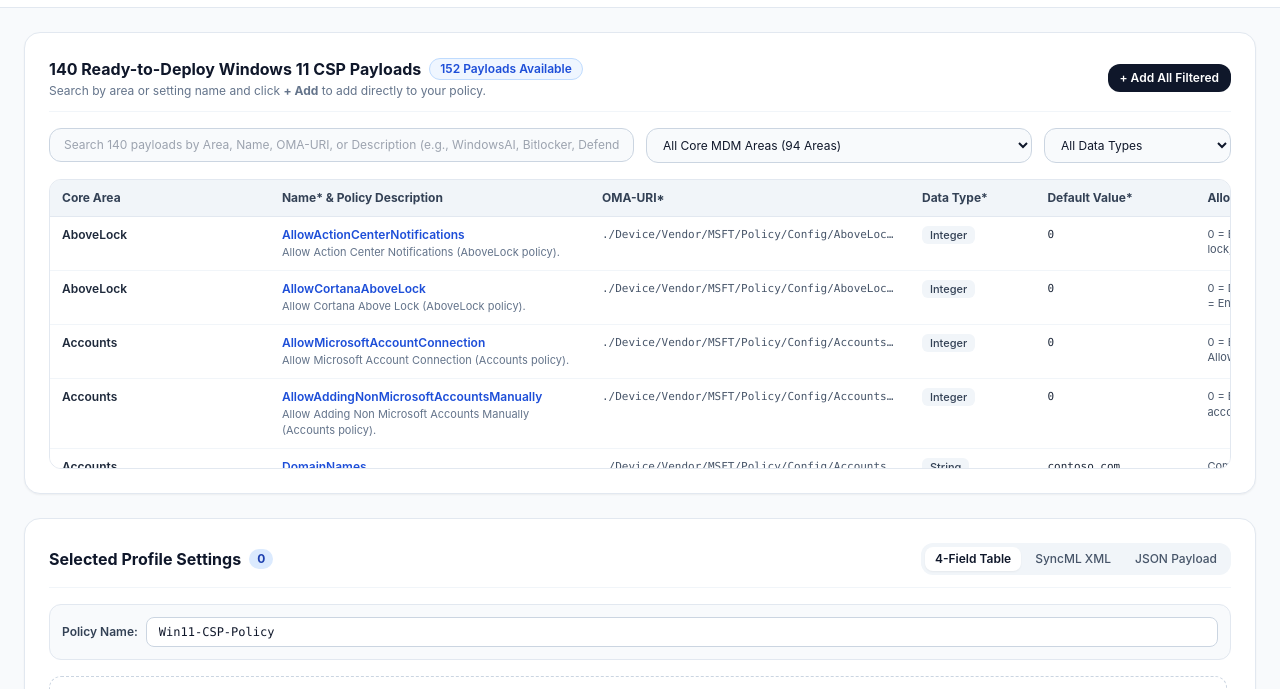
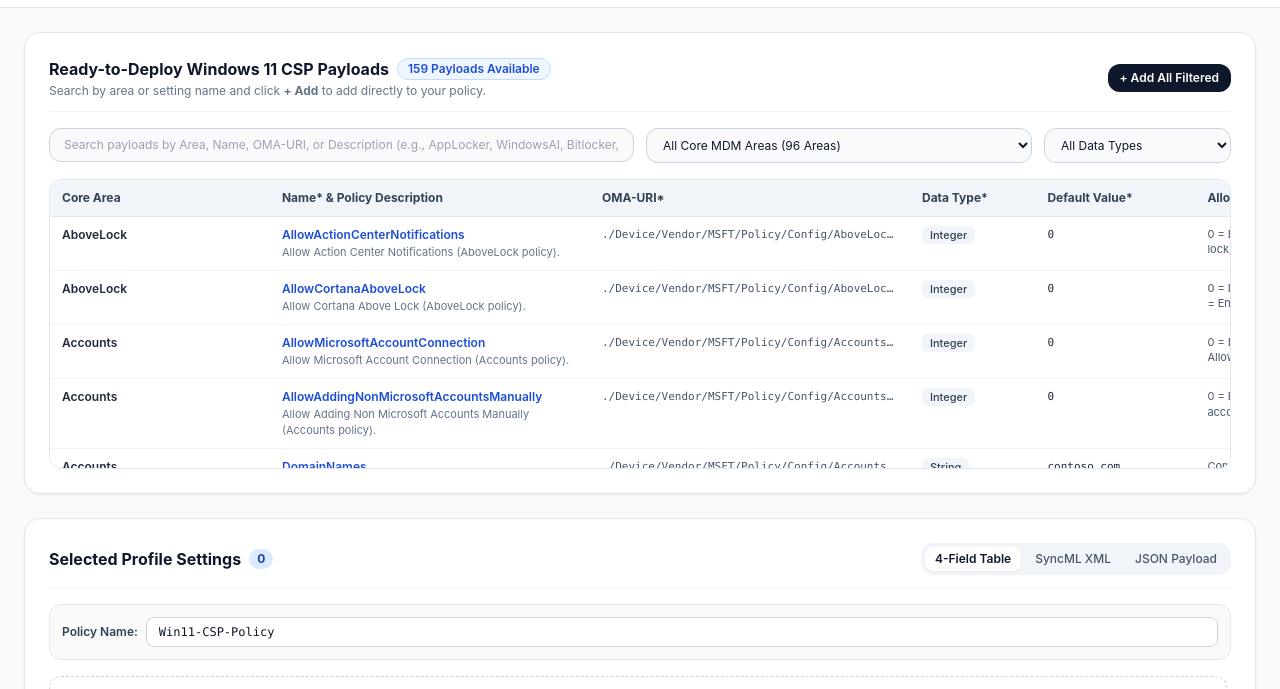
Before and after one commit to rahulgmehta/csppayload, a plain HTML site: page index.html in a window 1280 px wide. Shown: the part 57-746 px from the top of the page. Drawn offline with nearby package versions, Linux system fonts and the light colour scheme.

Commit message:
index.html

```diff
--- a/index.html
+++ b/index.html
@@ -48,8 +48,8 @@
       <div class="flex flex-wrap items-center justify-between gap-3 border-b border-slate-100 pb-3">
         <div>
           <div class="flex items-center gap-2">
-            <h2 class="text-base font-bold text-slate-900">140 Ready-to-Deploy Windows 11 CSP Payloads</h2>
-            <span id="catalogCountBadge" class="px-2.5 py-0.5 rounded-full text-xs font-semibold bg-blue-50 text-blue-700 border border-blue-200">140 Payloads Available</span>
+            <h2 class="text-base font-bold text-slate-900">Ready-to-Deploy Windows 11 CSP Payloads</h2>
+            <span id="catalogCountBadge" class="px-2.5 py-0.5 rounded-full text-xs font-semibold bg-blue-50 text-blue-700 border border-blue-200">147 Payloads Available</span>
           </div>
           <p class="text-xs text-slate-500 mt-0.5">Search by area or setting name and click <strong>+ Add</strong> to add directly to your policy.</p>
         </div>
@@ -63,11 +63,11 @@
       <!-- Search & Filter Controls -->
       <div class="grid grid-cols-1 sm:grid-cols-12 gap-3">
         <div class="sm:col-span-6">
-          <input id="catalogSearchInput" type="text" oninput="renderCatalog()" placeholder="Search 140 payloads by Area, Name, OMA-URI, or Description (e.g., WindowsAI, Bitlocker, Defender, Sudo)..." class="w-full px-3.5 py-2 rounded-xl text-xs bg-slate-50 border border-slate-300 focus:bg-white focus:border-blue-600 focus:outline-none" />
+          <input id="catalogSearchInput" type="text" oninput="renderCatalog()" placeholder="Search payloads by Area, Name, OMA-URI, or Description (e.g., AppLocker, WindowsAI, Bitlocker, Defender)..." class="w-full px-3.5 py-2 rounded-xl text-xs bg-slate-50 border border-slate-300 focus:bg-white focus:border-blue-600 focus:outline-none" />
         </div>
         <div class="sm:col-span-4">
           <select id="catalogAreaFilter" onchange="renderCatalog()" class="w-full px-3 py-2 rounded-xl text-xs bg-slate-50 border border-slate-300 focus:bg-white focus:border-blue-600 focus:outline-none">
-            <option value="ALL">All Core MDM Areas (92 Areas)</option>
+            <option value="ALL">All Core MDM Areas</option>
           </select>
         </div>
         <div class="sm:col-span-2">
@@ -180,7 +180,14 @@
       { area: "Accounts", name: "DomainNames", omaUri: "./Device/Vendor/MSFT/Policy/Config/Accounts/DomainNames", dataType: "String", value: "contoso.com", description: "Comma-separated list of allowed email domains" },
       { area: "ActiveXControls", name: "ApprovedSites", omaUri: "./User/Vendor/MSFT/Policy/Config/ActiveXControls/ApprovedSites", dataType: "String", value: "https://intranet.contoso.com", description: "Approved URLs for ActiveX controls" },
       { area: "AppDeviceInventory", name: "AllowAppDeviceInventory", omaUri: "./Device/Vendor/MSFT/Policy/Config/AppDeviceInventory/AllowAppDeviceInventory", dataType: "Integer", value: "1", description: "0 = Disable inventory; 1 = Enable inventory" },
+      { area: "ApplicationControl", name: "Policies_CodeIntegrity_Policy", omaUri: "./Vendor/MSFT/ApplicationControl/Policies/{PolicyGUID}/Policy", dataType: "Base64", value: "", description: "Base64-encoded binary WDAC (Windows Defender Application Control) .cip policy" },
       { area: "ApplicationDefaults", name: "DefaultAssociationsConfiguration", omaUri: "./Device/Vendor/MSFT/Policy/Config/ApplicationDefaults/DefaultAssociationsConfiguration", dataType: "String (XML file)", value: "<DefaultAssociations><Association ApplicationName=\"Microsoft Edge\" Identifier=\".pdf\" ProgId=\"MSEdgePDF\"/></DefaultAssociations>", description: "XML mapping file extensions to default apps" },
+      { area: "AppLocker", name: "EXE_Policy", omaUri: "./Vendor/MSFT/AppLocker/ApplicationLaunchRestrictions/Grouping/EXE/Policy", dataType: "String (XML file)", value: "<RuleCollection Type=\"Exe\" EnforcementMode=\"Enabled\"><FilePathRule Id=\"fd686d83-a829-4351-8ff4-27c7de5755d2\" Name=\"All files\" Description=\"Allows members of the local Administrators group to run all applications.\" UserOrGroupSid=\"S-1-5-32-544\" Action=\"Allow\"><Conditions><FilePathCondition Path=\"*\"/></Conditions></FilePathRule></RuleCollection>", description: "AppLocker Executable (.exe / .com) XML RuleCollection (EnforcementMode: Enabled, AuditOnly, or NotConfigured)" },
+      { area: "AppLocker", name: "MSI_Policy", omaUri: "./Vendor/MSFT/AppLocker/ApplicationLaunchRestrictions/Grouping/MSI/Policy", dataType: "String (XML file)", value: "<RuleCollection Type=\"Msi\" EnforcementMode=\"Enabled\"><FilePathRule Id=\"64ad46ff-0d71-4fa0-a30b-3f3d30c5433d\" Name=\"All Windows Installer files\" Description=\"Allows members of the local Administrators group to run all Windows Installer files.\" UserOrGroupSid=\"S-1-5-32-544\" Action=\"Allow\"><Conditions><FilePathCondition Path=\"*.*\"/></Conditions></FilePathRule></RuleCollection>", description: "AppLocker Windows Installer (.msi / .msp / .mst) XML RuleCollection" },
+      { area: "AppLocker", name: "Script_Policy", omaUri: "./Vendor/MSFT/AppLocker/ApplicationLaunchRestrictions/Grouping/Script/Policy", dataType: "String (XML file)", value: "<RuleCollection Type=\"Script\" EnforcementMode=\"Enabled\"><FilePathRule Id=\"ed97d0cb-15ff-430f-b82c-8d7832adc1ac\" Name=\"All scripts\" Description=\"Allows members of the local Administrators group to run all scripts.\" UserOrGroupSid=\"S-1-5-32-544\" Action=\"Allow\"><Conditions><FilePathCondition Path=\"*\"/></Conditions></FilePathRule></RuleCollection>", description: "AppLocker Script (.ps1, .bat, .cmd, .vbs, .js) XML RuleCollection" },
+      { area: "AppLocker", name: "DLL_Policy", omaUri: "./Vendor/MSFT/AppLocker/ApplicationLaunchRestrictions/Grouping/DLL/Policy", dataType: "String (XML file)", value: "<RuleCollection Type=\"Dll\" EnforcementMode=\"AuditOnly\"><FilePathRule Id=\"bac4b0bf-6f1b-40e8-8627-8545fa89c856\" Name=\"Microsoft Windows DLLs\" Description=\"Allows members of the Everyone group to load DLLs located in the Windows folder.\" UserOrGroupSid=\"S-1-1-0\" Action=\"Allow\"><Conditions><FilePathCondition Path=\"%WINDIR%\\*\"/></Conditions></FilePathRule></RuleCollection>", description: "AppLocker DLL (.dll / .ocx) XML RuleCollection (test in AuditOnly before Enabling)" },
+      { area: "AppLocker", name: "StoreApps_Policy", omaUri: "./Vendor/MSFT/AppLocker/ApplicationLaunchRestrictions/Grouping/StoreApps/Policy", dataType: "String (XML file)", value: "<RuleCollection Type=\"Appx\" EnforcementMode=\"Enabled\"><FilePublisherRule Id=\"a9e18c21-ff8f-43cf-b9fc-db40eed693ba\" Name=\"(Default Rule) All signed packaged apps\" Description=\"Allows members of the Everyone group to run packaged apps that are signed.\" UserOrGroupSid=\"S-1-1-0\" Action=\"Allow\"><Conditions><FilePublisherCondition PublisherName=\"*\" ProductName=\"*\" BinaryName=\"*\"><BinaryVersionRange LowSection=\"0.0.0.0\" HighSection=\"*\"/></FilePublisherCondition></Conditions></FilePublisherRule></RuleCollection>", description: "AppLocker Packaged / Microsoft Store Apps (.appx / .msix) XML RuleCollection" },
+      { area: "AppLocker", name: "CodeIntegrity_Policy", omaUri: "./Vendor/MSFT/AppLocker/ApplicationLaunchRestrictions/Grouping/CodeIntegrity/Policy", dataType: "String (XML file)", value: "<RuleCollection Type=\"ManagedInstaller\" EnforcementMode=\"Enabled\"/>", description: "Configures AppLocker Managed Installer rules (e.g., Intune / ConfigMgr trusted installer)" },
       { area: "ApplicationManagement", name: "AllowAllTrustedApps", omaUri: "./Device/Vendor/MSFT/Policy/Config/ApplicationManagement/AllowAllTrustedApps", dataType: "Integer", value: "1", description: "0 = Block sideloading; 1 = Allow trusted apps; 65535 = Not configured" },
       { area: "ApplicationManagement", name: "AllowAppStoreAutoUpdate", omaUri: "./Device/Vendor/MSFT/Policy/Config/ApplicationManagement/AllowAppStoreAutoUpdate", dataType: "Integer", value: "1", description: "0 = Disable Store auto-updates; 1 = Enable" },
       { area: "ApplicationManagement", name: "AllowDeveloperUnlock", omaUri: "./Device/Vendor/MSFT/Policy/Config/ApplicationManagement/AllowDeveloperUnlock", dataType: "Integer", value: "0", description: "0 = Block Developer Mode; 1 = Allow" },
```
